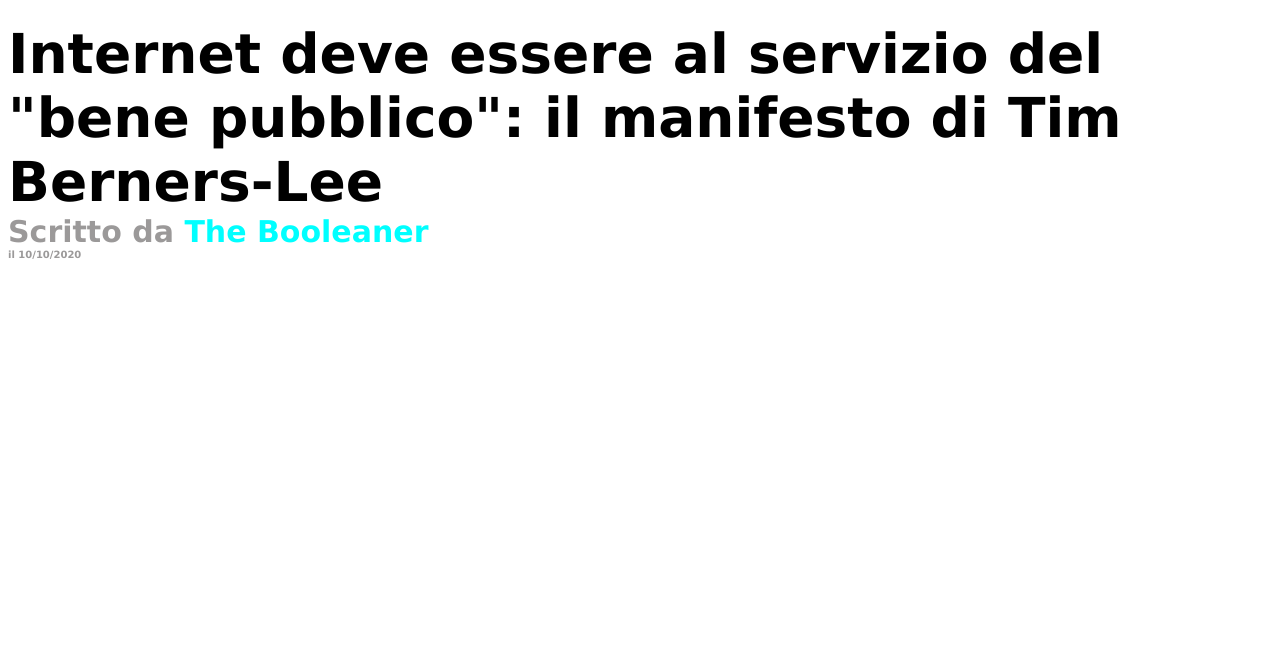
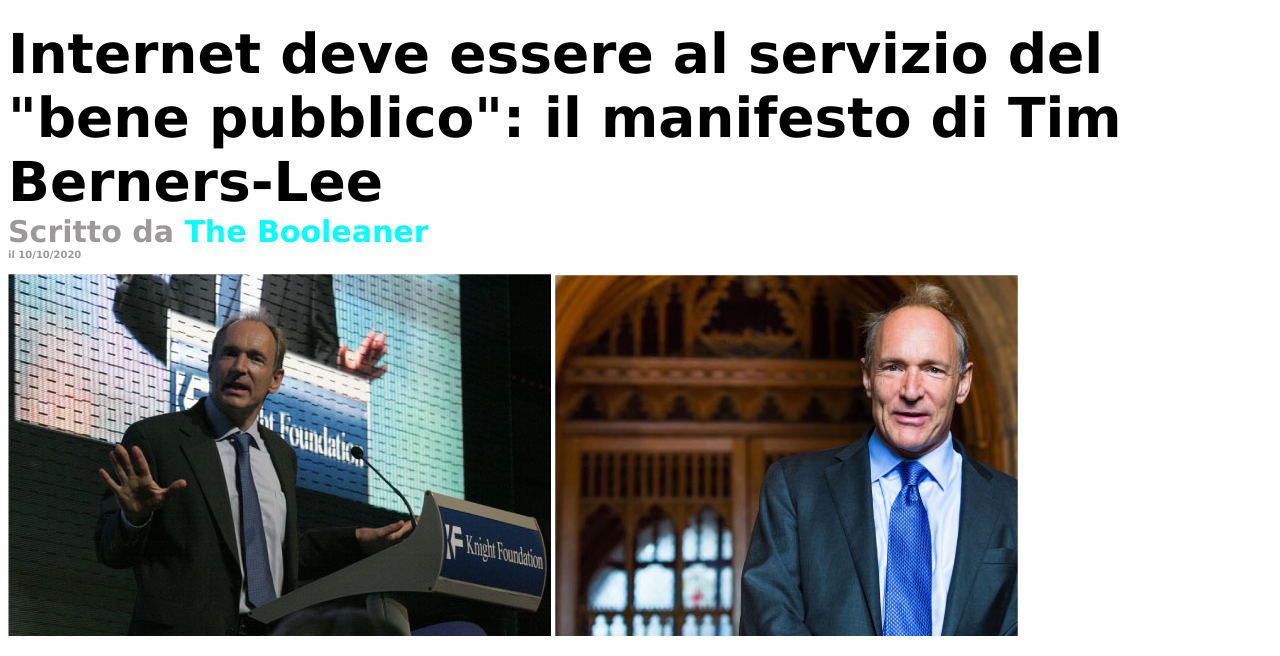
Before and after one commit to stefanomurtas/The-booleaner, a plain HTML site: page index.html in a window 1280 px wide. Shown: the part 144-800 px from the top of the page. Drawn offline with Linux system fonts and the light colour scheme.

Commit message:
add photo tim berners lee

```diff
--- a/index.html
+++ b/index.html
@@ -22,6 +22,10 @@
             <h3> Scritto da <a href="x">The Booleaner</a></h3></span>
             <h4> il 10/10/2020</h4>
         </section>
+        <section>
+            <img src="/img/tim-1.jpg" alt="foto Tim Berners Lee1">
+            <img src="/img/tim-2.jpg" alt="foto Tim Berners Lee2">
+        </section>
 
     </main>
     <footer></footer>
```
Also changed, not shown: 1 other file.
